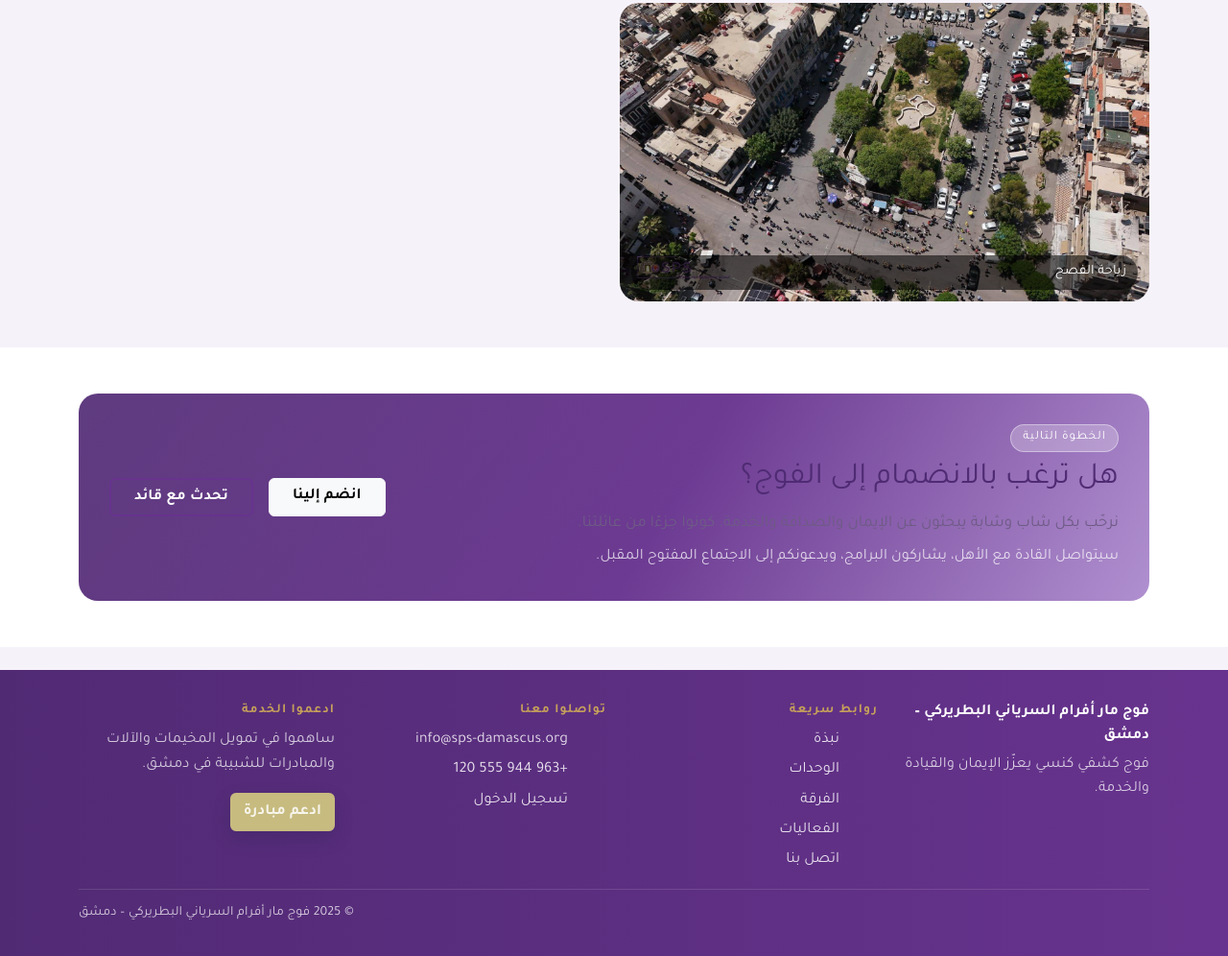
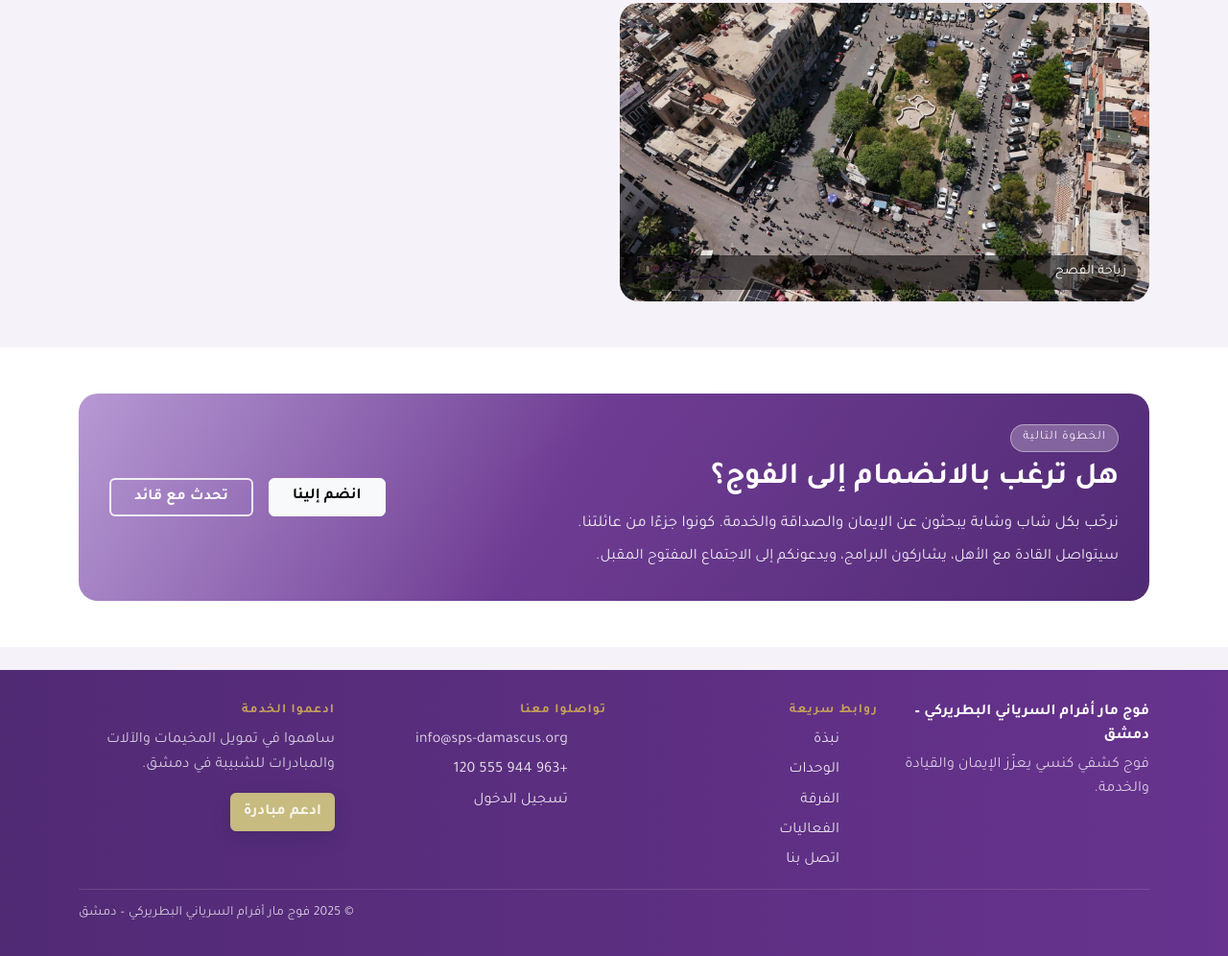
Before and after one commit to jan-210495/sps-site, a plain HTML site: page index.html in a window 1280 px wide. Shown: the part 4411-5407 px from the top of the page at 96% size. Drawn offline with Linux system fonts and the light colour scheme.

Commit message:
Refine CTA typography and gradient behavior

```diff
--- a/assets/css/components.css
+++ b/assets/css/components.css
@@ -818,10 +818,30 @@
   opacity: 0.45;
 }
 .cta-band > * { position: relative; z-index: 1; }
+.cta-band h2 {
+  color: #fff;
+  font-weight: 700;
+}
+.cta-band p,
+.cta-band .lead-small {
+  color: rgba(255,255,255,0.9);
+}
 .cta-band .cta-actions {
   display: flex;
   flex-wrap: wrap;
   gap: 1rem;
+}
+.cta-band .btn-reset-ghost {
+  border-color: rgba(255,255,255,0.85);
+  color: #fff;
+}
+.cta-band .btn-reset-ghost:hover {
+  background: rgba(255,255,255,0.15);
+  color: #fff;
+  border-color: rgba(255,255,255,1);
+}
+html[dir="rtl"] .cta-band {
+  background: linear-gradient(300deg, #512a74 0%, #67338e 55%, #b090d0 100%);
 }
 .badge-outline {
   display: inline-flex;
```
